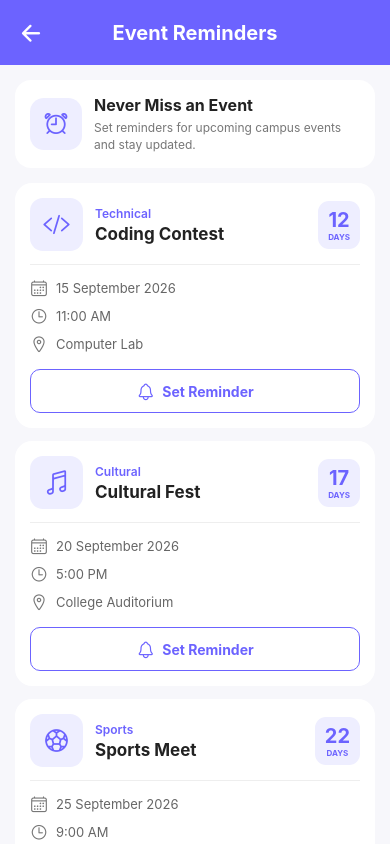
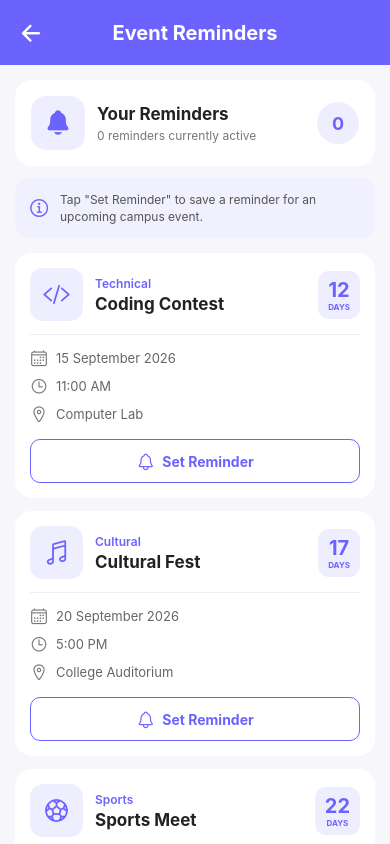
Before and after one commit to MarellaTriveni/campus-connect, a React Native app: screen /EventReminder in a window 390 px wide. Built offline with nearby package versions, Linux system fonts and the light colour scheme.

Commit message:
Day 36: Improve Event Reminder Screen

```diff
--- a/screens/EventReminderScreen.js
+++ b/screens/EventReminderScreen.js
@@ -48,9 +48,7 @@ const EventReminderScreen = ({ navigation }) => {
 
   const loadReminders = async () => {
     try {
-      const saved = await AsyncStorage.getItem(
-        REMINDER_KEY
-      );
+      const saved = await AsyncStorage.getItem(REMINDER_KEY);
 
       if (saved) {
         setReminders(JSON.parse(saved));
@@ -121,6 +119,12 @@ const EventReminderScreen = ({ navigation }) => {
     );
   };
 
+  const getActiveReminderCount = () => {
+    return Object.values(reminders).filter(
+      (value) => value === true
+    ).length;
+  };
+
   const getCategoryIcon = (category) => {
     if (category === "Technical") {
       return "code-slash-outline";
@@ -135,12 +139,13 @@ const EventReminderScreen = ({ navigation }) => {
 
   const renderEvent = ({ item }) => {
     const daysLeft = calculateDaysLeft(item.id);
-    const reminderActive = reminders[item.id];
+
+    const reminderActive = reminders[item.id] === true;
 
     return (
       <View style={styles.eventCard}>
 
-        {/* Top */}
+        {/* Event Header */}
         <View style={styles.eventTop}>
 
           <View style={styles.iconBox}>
@@ -152,6 +157,7 @@ const EventReminderScreen = ({ navigation }) => {
           </View>
 
           <View style={styles.eventInfo}>
+
             <Text style={styles.category}>
               {item.category}
             </Text>
@@ -159,9 +165,11 @@ const EventReminderScreen = ({ navigation }) => {
             <Text style={styles.eventTitle}>
               {item.title}
             </Text>
+
           </View>
 
           <View style={styles.daysBox}>
+
             <Text style={styles.daysNumber}>
               {daysLeft}
             </Text>
@@ -169,14 +177,16 @@ const EventReminderScreen = ({ navigation }) => {
             <Text style={styles.daysLabel}>
               DAYS
             </Text>
+
           </View>
 
         </View>
 
-        {/* Details */}
         <View style={styles.divider} />
 
+        {/* Date */}
         <View style={styles.detailRow}>
+
           <Ionicons
             name="calendar-outline"
             size={18}
@@ -186,9 +196,12 @@ const EventReminderScreen = ({ navigation }) => {
           <Text style={styles.detailText}>
             {item.date}
           </Text>
+
         </View>
 
+        {/* Time */}
         <View style={styles.detailRow}>
+
           <Ionicons
             name="time-outline"
             size={18}
@@ -198,9 +211,12 @@ const EventReminderScreen = ({ navigation }) => {
           <Text style={styles.detailText}>
             {item.time}
           </Text>
+
         </View>
 
+        {/* Venue */}
         <View style={styles.detailRow}>
+
           <Ionicons
             name="location-outline"
             size={18}
@@ -210,17 +226,18 @@ const EventReminderScreen = ({ navigation }) => {
           <Text style={styles.detailText}>
             {item.venue}
           </Text>
+
         </View>
 
-        {/* Reminder */}
+        {/* Reminder Button */}
         <TouchableOpacity
           style={[
             styles.reminderButton,
-            reminderActive &&
-              styles.reminderActive,
+            reminderActive && styles.reminderActive,
           ]}
           onPress={() => toggleReminder(item)}
         >
+
           <Ionicons
             name={
               reminderActive
@@ -246,6 +263,7 @@ const EventReminderScreen = ({ navigation }) => {
               ? "Reminder Set"
               : "Set Reminder"}
           </Text>
+
         </TouchableOpacity>
 
       </View>
@@ -276,37 +294,69 @@ const EventReminderScreen = ({ navigation }) => {
 
       </View>
 
-      {/* Introduction */}
-      <View style={styles.introCard}>
+      <FlatList
+        data={events}
+        keyExtractor={(item) => item.id}
+        renderItem={renderEvent}
+        showsVerticalScrollIndicator={false}
+        contentContainerStyle={styles.list}
 
-        <View style={styles.introIcon}>
+        ListHeaderComponent={
+          <>
+            {/* Summary Card */}
+            <View style={styles.summaryCard}>
+
+              <View style={styles.summaryIcon}>
                 <Ionicons
-            name="alarm-outline"
+                  name="notifications"
                   size={28}
                   color="#6C63FF"
                 />
               </View>
 
-        <View style={styles.introContent}>
-          <Text style={styles.introTitle}>
-            Never Miss an Event
+              <View style={styles.summaryContent}>
+
+                <Text style={styles.summaryTitle}>
+                  Your Reminders
                 </Text>
 
-          <Text style={styles.introText}>
-            Set reminders for upcoming campus
-            events and stay updated.
+                <Text style={styles.summaryText}>
+                  {getActiveReminderCount()} reminder
+                  {getActiveReminderCount() !== 1
+                    ? "s"
+                    : ""}{" "}
+                  currently active
                 </Text>
+
+              </View>
+
+              <View style={styles.countCircle}>
+
+                <Text style={styles.countText}>
+                  {getActiveReminderCount()}
+                </Text>
+
               </View>
 
             </View>
 
-      {/* Event List */}
-      <FlatList
-        data={events}
-        keyExtractor={(item) => item.id}
-        renderItem={renderEvent}
-        contentContainerStyle={styles.list}
-        showsVerticalScrollIndicator={false}
+            {/* Information Card */}
+            <View style={styles.infoCard}>
+
+              <Ionicons
+                name="information-circle-outline"
+                size={23}
+                color="#6C63FF"
+              />
+
+              <Text style={styles.infoText}>
+                Tap "Set Reminder" to save a reminder
+                for an upcoming campus event.
+              </Text>
+
+            </View>
+          </>
+        }
       />
 
     </View>
@@ -316,6 +366,7 @@ const EventReminderScreen = ({ navigation }) => {
 export default EventReminderScreen;
 
 const styles = StyleSheet.create({
+
   container: {
     flex: 1,
     backgroundColor: "#F7F7FB",
@@ -336,46 +387,77 @@ const styles = StyleSheet.create({
     fontWeight: "bold",
   },
 
-  introCard: {
+  list: {
+    padding: 15,
+    paddingBottom: 30,
+  },
+
+  summaryCard: {
     backgroundColor: "white",
-    margin: 15,
-    padding: 15,
-    borderRadius: 16,
+    borderRadius: 17,
+    padding: 16,
     flexDirection: "row",
     alignItems: "center",
-    elevation: 2,
+    elevation: 3,
+    marginBottom: 12,
   },
 
-  introIcon: {
-    width: 52,
-    height: 52,
-    borderRadius: 14,
+  summaryIcon: {
+    width: 54,
+    height: 54,
+    borderRadius: 15,
     backgroundColor: "#EEEEFF",
     justifyContent: "center",
     alignItems: "center",
   },
 
-  introContent: {
+  summaryContent: {
     flex: 1,
     marginLeft: 12,
   },
 
-  introTitle: {
-    fontSize: 16,
+  summaryTitle: {
+    fontSize: 17,
     fontWeight: "bold",
     color: "#222",
   },
 
-  introText: {
+  summaryText: {
     fontSize: 12,
     color: "#777",
     marginTop: 4,
-    lineHeight: 17,
   },
 
-  list: {
-    paddingHorizontal: 15,
-    paddingBottom: 25,
+  countCircle: {
+    width: 42,
+    height: 42,
+    borderRadius: 21,
+    backgroundColor: "#EEEEFF",
+    justifyContent: "center",
+    alignItems: "center",
+  },
+
+  countText: {
+    fontSize: 18,
+    fontWeight: "bold",
+    color: "#6C63FF",
+  },
+
+  infoCard: {
+    backgroundColor: "#F0F0FF",
+    borderRadius: 13,
+    padding: 13,
+    flexDirection: "row",
+    alignItems: "center",
+    marginBottom: 15,
+  },
+
+  infoText: {
+    flex: 1,
+    fontSize: 12,
+    color: "#555",
+    marginLeft: 9,
+    lineHeight: 17,
   },
 
   eventCard: {
@@ -481,4 +563,5 @@ const styles = StyleSheet.create({
   reminderActiveText: {
     color: "white",
   },
+
 });
```
Lines whose indentation alone changed are shown as unchanged.
